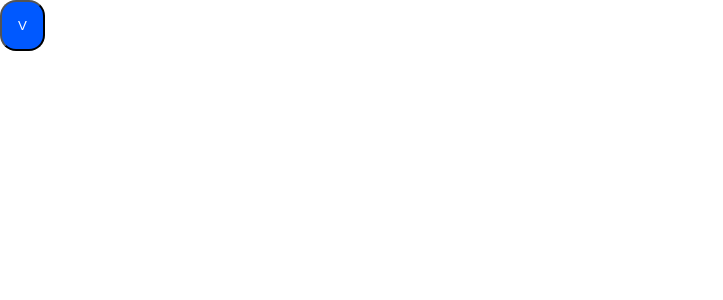
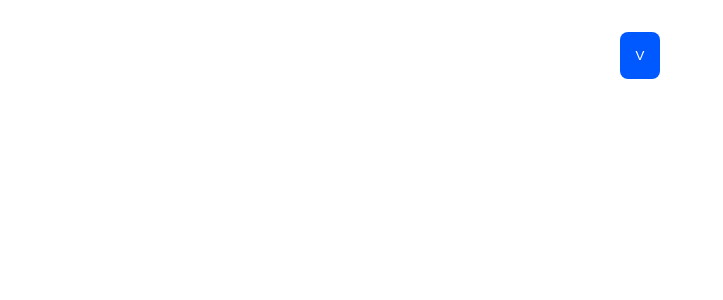
Before and after one commit to Hasyim-Kai/graphql-nextjs-practice, a Next.js app: page /dropdown in a window 1280 px wide. Shown: the top 300 px of the page, without its empty margins (0-723 px from the left). Built offline with nearby package versions, Linux system fonts and the light colour scheme.

Commit message:
Add Dropdown Outside Click hook

```diff
--- /dev/null
+++ b/components/DropdownPopUp.tsx
@@ -0,0 +1,19 @@
+import Head from 'next/head'
+import React, { useCallback, useRef, useState } from 'react';
+import { useClickOutside } from '../hooks/useClickOutside';
+import s from '../styles/dropdown.module.scss'
+
+export default function DropdownPopUp() {
+    const ref = useRef<HTMLElement>(null);
+    const [isOpen, setIsOpen] = useState(false);
+    const handleChange = () => { setIsOpen((state) => !state) }
+    useClickOutside(ref, () => { setIsOpen(false) });
+
+    return <section className={s.wrapper} ref={ref}>
+        <button onClick={handleChange} className={s.btn}>V</button>
+
+        <div className={`${s.dropdown} ${isOpen ? s.show : s.hide}`}>
+            <p>content</p>
+        </div>
+    </section>
+}
--- /dev/null
+++ b/hooks/useClickOutside.tsx
@@ -0,0 +1,23 @@
+import { useEffect, RefObject } from 'react';
+
+type Event = MouseEvent | TouchEvent;
+
+export const useClickOutside = <T extends HTMLElement = HTMLElement>(ref: RefObject<T>, handler: (event: Event) => void,) => {
+    useEffect(() => {
+        function handleClickOutside(event: Event) {
+            const el = ref?.current;
+            if (!el || el.contains((event?.target as Node) || null)) {
+                return;
+            }
+            handler(event); // Call the handler only if the click is outside of the element passed.
+        }
+        // Bind the event listener
+        document.addEventListener("mousedown", handleClickOutside);
+        document.addEventListener('touchstart', handleClickOutside);
+        return () => {
+            // Unbind the event listener on clean up
+            document.removeEventListener("mousedown", handleClickOutside);
+            document.removeEventListener('touchstart', handleClickOutside);
+        };
+    }, [ref]);
+};
--- a/pages/dropdown.tsx
+++ b/pages/dropdown.tsx
@@ -1,10 +1,12 @@
 import Head from 'next/head'
-import React, { useCallback, useState } from 'react';
+import React, { useCallback, useRef, useState } from 'react';
+import DropdownPopUp from '../components/DropdownPopUp';
+import { useClickOutside } from '../hooks/useClickOutside';
 import s from '../styles/dropdown.module.scss'
 
 export default function Dropdown() {
-    const [isOpen, setIsOpen] = useState(false);
-    const handleChange = () => { setIsOpen(!isOpen) }
+    const [isOpen, setIsOpen] = useState<boolean>(false);
+    const handleChange = () => { setIsOpen((state) => !state) }
 
     return (
         <div className="">
@@ -14,13 +16,7 @@ export default function Dropdown() {
                 <link rel="icon" href="/favicon.ico" />
             </Head>
 
-            <section className={s.wrapper}>
-                <button onClick={handleChange} className={s.btn}>V</button>
-
-                <div className={`${s.dropdown} ${isOpen ? s.show : s.hide}`}>
-                    <p>content</p>
-                </div>
-            </section>
+            <DropdownPopUp/>
         </div>
     )
 }
--- a/styles/dropdown.module.scss
+++ b/styles/dropdown.module.scss
@@ -1,16 +1,20 @@
 .wrapper{
     position: relative;
+    width: fit-content;
+    margin: 0 auto;
 }
 
 .btn {
+    border: 0ch;
+    margin-top: 2rem;
     color: white;
     padding: 1rem;
-    border-radius: 1rem;
+    border-radius: 0.5rem;
     background: rgb(0, 89, 255);
     transition: all ease-in 0.5s;
 
     &:hover {
-    background: rgb(0, 204, 17);
+        background: rgb(0, 204, 17);
     }
 }
 
```
